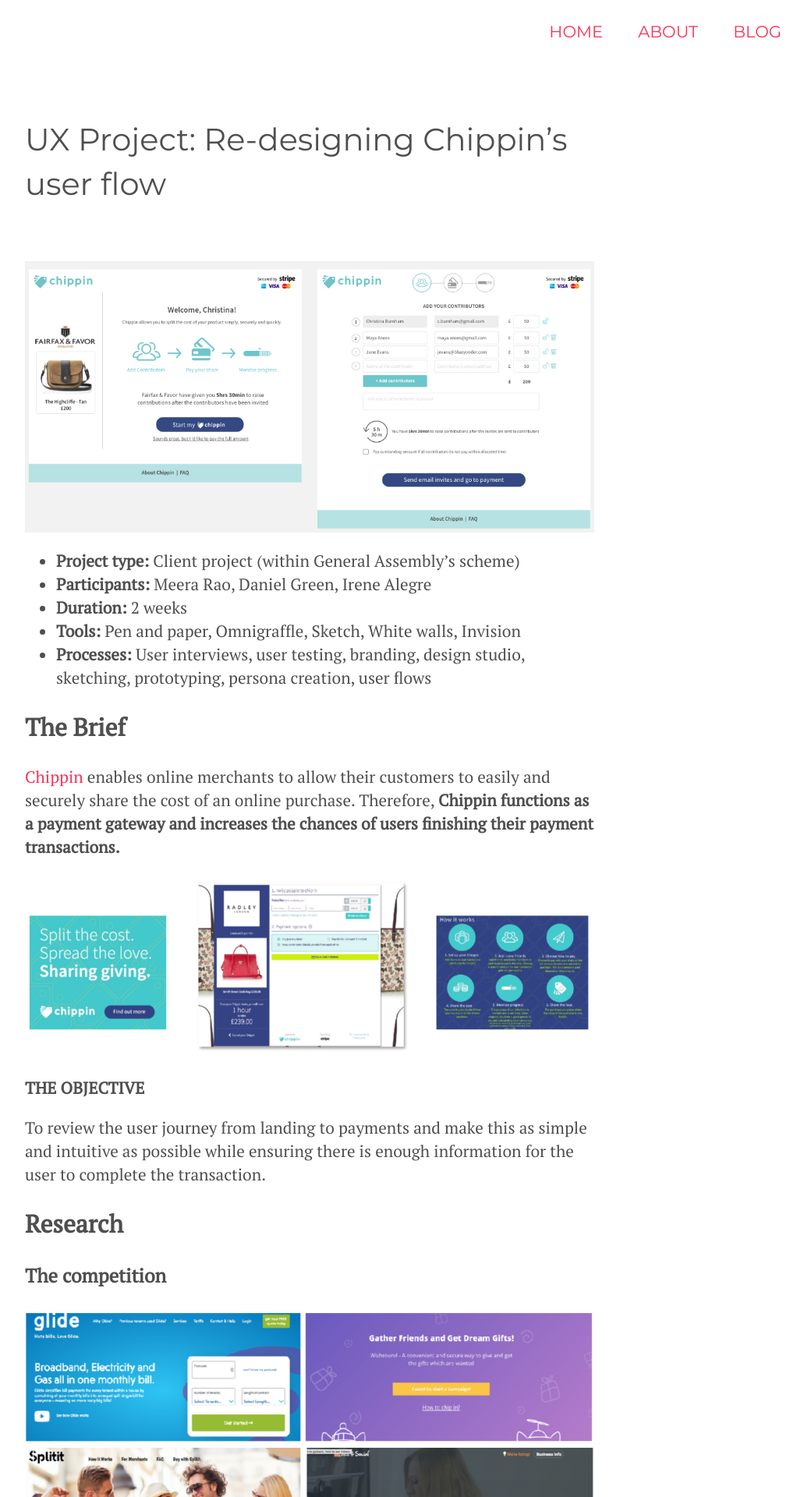
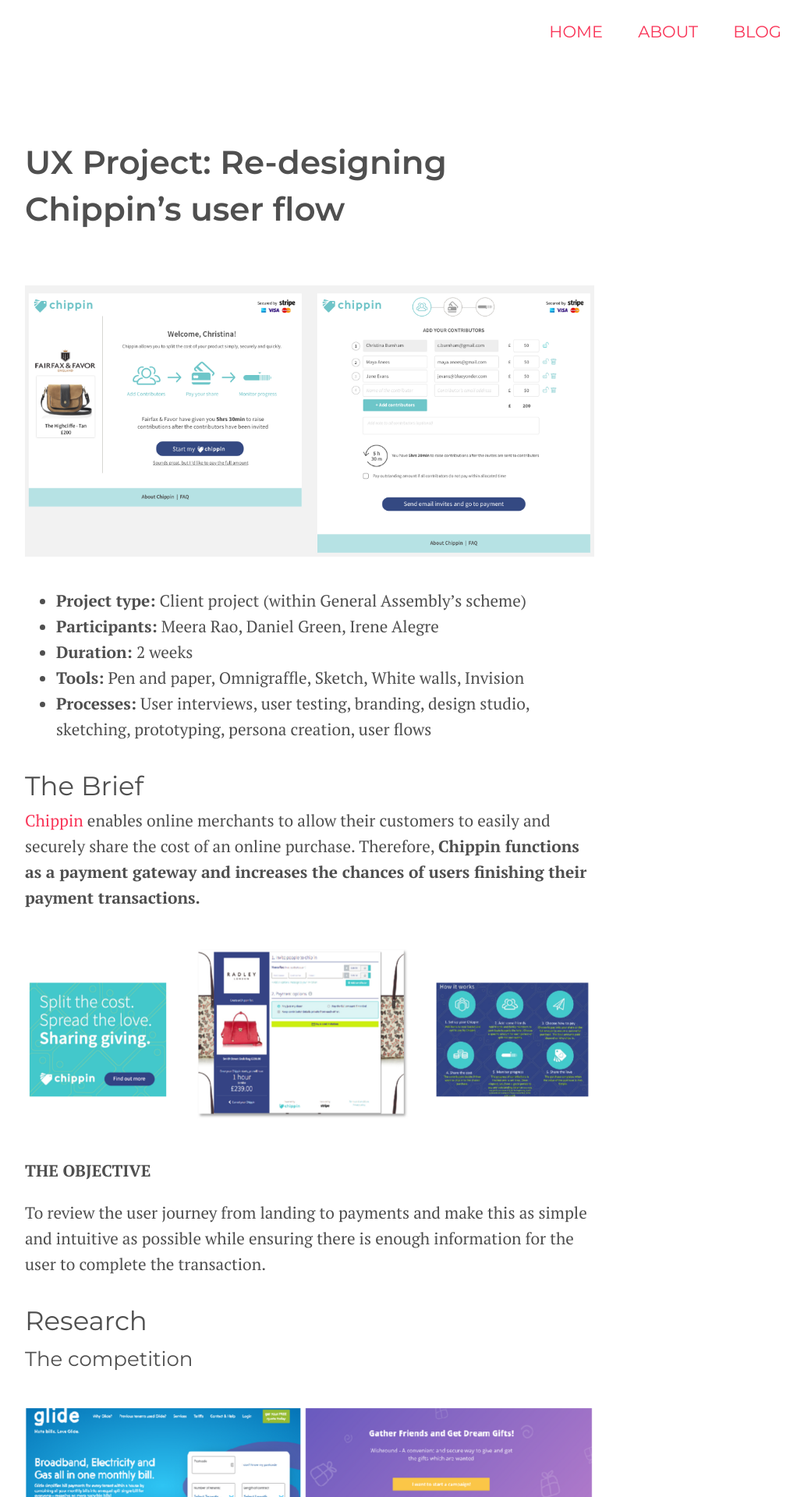
Before and after one commit to irenealgi/irenealegre.com, a Jekyll site: the page built from chippin.md, in a window 1280 px wide. Shown: the top 1920 px of the page at 78% size, without its empty margins (243-1274 px from the left). Built offline with Jekyll 4.4.1, drawn with Linux system fonts in a browser that asks for light colours.

Commit message:
Improve CSS style
Former-commit-id: 7a81b558efd28016c59bdd56fc4ca16f1d1a0c6e

```diff
--- a/_includes/head.html
+++ b/_includes/head.html
@@ -5,8 +5,8 @@
   <meta name="description" content="{% if page.title %}{{ page.title }}{% else %}{{ site.description }}{% endif %}">
   <title>{% if page.title %}Irene Alegre | {{ page.title }}{% else %}{{ site.title }}{% endif %}</title>
 
-  <link href="https://fonts.googleapis.com/css?family=Montserrat:100,200,300,400" rel="stylesheet">
-  <link href="https://fonts.googleapis.com/css?family=PT+Serif" rel="stylesheet">
+  <link href="https://fonts.googleapis.com/css?family=Montserrat:100,400,500,600" rel="stylesheet">
+  <link href="https://fonts.googleapis.com/css?family=PT+Serif:400,400i,700,700i" rel="stylesheet">
   <link href="https://cdnjs.cloudflare.com/ajax/libs/normalize/7.0.0/normalize.min.css" rel="stylesheet">
 
   <link rel="stylesheet" href="css/bootstrap.min.css">
--- a/_includes/page_title.html
+++ b/_includes/page_title.html
@@ -1,9 +1,7 @@
 <div class="container">
   <div class="col-sm-8 col-sm-offset-2">
-    <div id="page_header">
-      <div id="page_title">
-        {{ page.title }}
-      </div>
+    <div id="header">
+      <h1 id="page_title">{{ page.title }}</h1>
     </div>
   </div>
 </div>
--- a/_includes/post_title.html
+++ b/_includes/post_title.html
@@ -1,9 +1,7 @@
 <div class="container">
   <div class="col-sm-8 col-sm-offset-2">
-    <div id="page_header">
-      <div id="post_title">
-        {{ page.title }}
-      </div>
+    <div id="header">
+      <h1>{{ page.title }}</h1>
     </div>
   </div>
 </div>
--- a/_layouts/about.html
+++ b/_layouts/about.html
@@ -9,7 +9,7 @@
     <img src="images/irene_alegre.png">
   </div>
 
-  <div id="about_text" class="col-sm-6">
+  <div id="text" class="col-sm-6">
     {{ content }}
   </div>
 </div>
--- a/_layouts/post.html
+++ b/_layouts/post.html
@@ -5,7 +5,9 @@
 {% include post_title.html %}
 
 <div class="container">
-  <div class="col-sm-8 col-sm-offset-2">
-    {{ content }}
+  <div id="post" class="col-sm-8 col-sm-offset-2">
+    <div id="text">
+      {{ content }}
+    </div>
   </div>
 </div>
--- a/css/main.scss
+++ b/css/main.scss
@@ -55,7 +55,7 @@
 
 #home_header_description {
   font-size: 36px;
-  font-weight: lighter;
+  font-weight: 100;
   margin-top: 10px;
 }
 
@@ -73,7 +73,7 @@
 .home_project_title {
   font-family: $sans_serif_font_family;
   font-size: 40px;
-  font-weight: bold;
+  font-weight: 500;
   text-decoration: none;
   color: $main_color;
 }
@@ -92,15 +92,18 @@
   padding-right: 10%;
 }
 
-#page_header {
+#header {
   padding-top: 150px;
-  padding-bottom: 50px;
   font-family: $sans_serif_font_family;
-  font-size: 40px;
 }
 
 #page_title {
   text-align: center;
+}
+
+#post img {
+  margin-top: 40px;
+  margin-bottom: 40px;
 }
 
 #about_image {
@@ -109,7 +112,7 @@
   margin-bottom: 30px;
 }
 
-#about_text {
+#text {
   line-height: 33px;
 }
 
@@ -119,6 +122,25 @@
   margin-top: 60px;
   margin-bottom: 20px;
   color: #B5B5B5;
+}
+
+h1 {
+  font-size: 42px;
+  font-weight: 600;
+}
+
+h2 {
+  font-size: 34px;
+  font-weight: 400;
+  font-family: $sans_serif_font_family;
+  margin-top: 40px;
+  margin-bottom: -10px;
+}
+
+h3 {
+  font-size: 26px;
+  font-weight: 400;
+  font-family: $sans_serif_font_family;
 }
 
 a {
```
